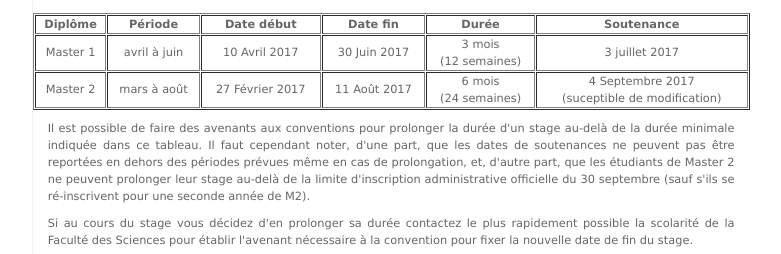
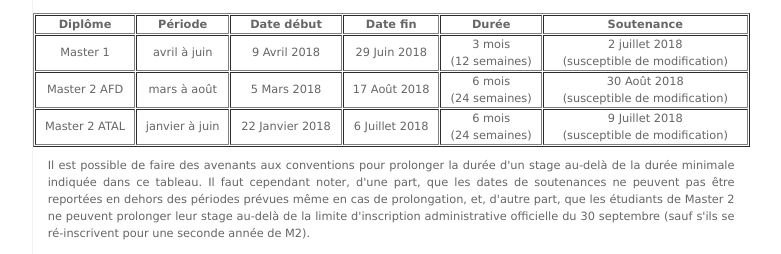
Before and after one commit to thethythy/site_stages, a PHP site: page /Filemanager/presentation/ in a window 1280 px wide. Shown: the part 2928-3182 px from the top of the page, without its empty margins (398-1179 px from the left). Run offline with PHP 8.4, Linux system fonts and the light colour scheme.

Commit message:
Mise à jour des dates pour 2017/2018

```diff
--- a/presentation/index.php
+++ b/presentation/index.php
@@ -15,8 +15,8 @@ Menu::menuPresentation();
 <a name="debut"></a>
 
 <div class="navigation">
-    <A href="../telechargements/presentation-1617.pdf">Téléchargement</a>
-    <A href="../telechargements/presentation-1617.pdf">
+    <A href="../telechargements/presentation-1718.pdf">Téléchargement</a>
+    <A href="../telechargements/presentation-1718.pdf">
 	<img title="Présentation détaillée" align=middle src="../images/download.png">
     </a>
 </div>
@@ -25,7 +25,6 @@ Menu::menuPresentation();
     Responsable : M. Thierry Lemeunier<br />
     Département Informatique<br />
     Tél. 02 43 83 38 65<br/>
-    Fax. 02 43 83 38 48<br />
     <a href="http://info-stages.univ-lemans.fr">http://info-stages.univ-lemans.fr</a>
 </div>
 
@@ -59,7 +58,7 @@ Menu::menuPresentation();
 
 <p>Le logiciel objet du stage doit être écrit dans un langage structuré (C, langage orienté objet, langage de programmation logique par exemple), ou en assembleur. L'utilisation d'une méthode ou d'une démarche de développement issue du génie logiciel ou de l'intelligence artificielle est fortement recommandée. Un planning du stage est d'ailleurs demandé dans le rapport et à la soutenance.</p>
 
-<div class="titre2"><a name="12">1.2. Planification et durée en 2016-2017</a>&nbsp;<a href="#debut"><img src="../images/arrow_top.png"></a></div>
+<div class="titre2"><a name="12">1.2. Planification et durée en 2017-2018</a>&nbsp;<a href="#debut"><img src="../images/arrow_top.png"></a></div>
 
 <p>
     <table border=1 align=center cellpadding=5 cellspacing=1>
@@ -67,18 +66,26 @@ Menu::menuPresentation();
 	<tr>
 	    <td align=center valign=center>Master 1</td>
 	    <td align=center valign=center>avril à juin</td>
-	    <td align=center valign=center>10 Avril 2017</td>
-	    <td align=center valign=center>30 Juin 2017</td>
+	    <td align=center valign=center>9 Avril 2018</td>
+	    <td align=center valign=center>29 Juin 2018</td>
 	    <td align=center valign=center>3 mois<br/>(12 semaines)</td>
-	    <td align=center valign=center>3 juillet 2017</td>
+	    <td align=center valign=center>2 juillet 2018<br/>(susceptible de modification)</td>
 	</tr>
 	<tr>
-	    <td align=center valign=center>Master 2</td>
+	    <td align=center valign=center>Master 2 AFD</td>
 	    <td align=center valign=center>mars à août</td>
-	    <td align=center valign=center>27 Février 2017</td>
-	    <td align=center valign=center>11 Août 2017</td>
+	    <td align=center valign=center>5 Mars 2018</td>
+	    <td align=center valign=center>17 Août 2018</td>
 	    <td align=center valign=center>6 mois<br/>(24 semaines)</td>
-	    <td align=center valign=center>4 Septembre 2017<br/>(suceptible de modification)</td>
+	    <td align=center valign=center>30 Août 2018<br/>(susceptible de modification)</td>
+	</tr>
+	<tr>
+	    <td align=center valign=center>Master 2 ATAL</td>
+	    <td align=center valign=center>janvier à juin</td>
+	    <td align=center valign=center>22 Janvier 2018</td>
+	    <td align=center valign=center>6 Juillet 2018</td>
+	    <td align=center valign=center>6 mois<br/>(24 semaines)</td>
+	    <td align=center valign=center>9 Juillet 2018<br/>(susceptible de modification)</td>
 	</tr>
     </table>
 </p>
@@ -269,10 +276,12 @@ Menu::menuPresentation();
 
 <div class="titre3">Période de soutenance&nbsp;<a href="#debut"><img src="../images/arrow_top.png"></a></div>
 
-<p>Les soutenances ne font pas l'objet d'une convocation : il est de la responsabilité des étudiants de <strong>consulter régulièrement le site des stages pour se tenir informés de la date et de l'heure de leur soutenance</strong>. Des périodes spécifiques sont réservées dans le planning de chaque diplôme. Pour l'année 2016/2017&nbsp;:</p>
+<p>Les soutenances ne font pas l'objet d'une convocation : il est de la responsabilité des étudiants de <strong>consulter régulièrement le site des stages pour se tenir informés de la date et de l'heure de leur soutenance</strong>. Des périodes spécifiques sont réservées dans le planning de chaque diplôme.</p>
+<p>Pour l'année 2017/2018&nbsp;:</p>
 <ul>
-    <li>en Master 1 la date prévue est le 3 juillet 2017&nbsp;;</li>
-    <li>en Master 2 la date prévue est le 4 septembre 2017 (susceptible de modification).</li>
+    <li>en Master 1 la date prévue est le 2 juillet 2018 (susceptible de modification)&nbsp;;</li>
+    <li>en Master 2 AFD la date prévue est le 30 août 2018 (susceptible de modification)&nbsp;;</li>
+    <li>en Master 2 ATAL la date prévue est le 9 juillet 2018 (susceptible de modification).</li>
 </ul>
 
 <p>Si, pour une raison quelconque mais impérieuse (par exemple accident), la soutenance ne peut se faire à la date prévue, une date ultérieure pourra être fixée. Cependant, le diplôme ne peut être décerné qu'après la soutenance orale. Cette solution peut donc être handicapante pour les étudiants désirant poursuivre leurs études. En particulier, même en cas de prolongation du stage au-delà de la durée officielle, les étudiants doivent soutenir à la date prévue.</p>
```
Also changed, not shown: soutenances/index.php (+18 -7 lines).
